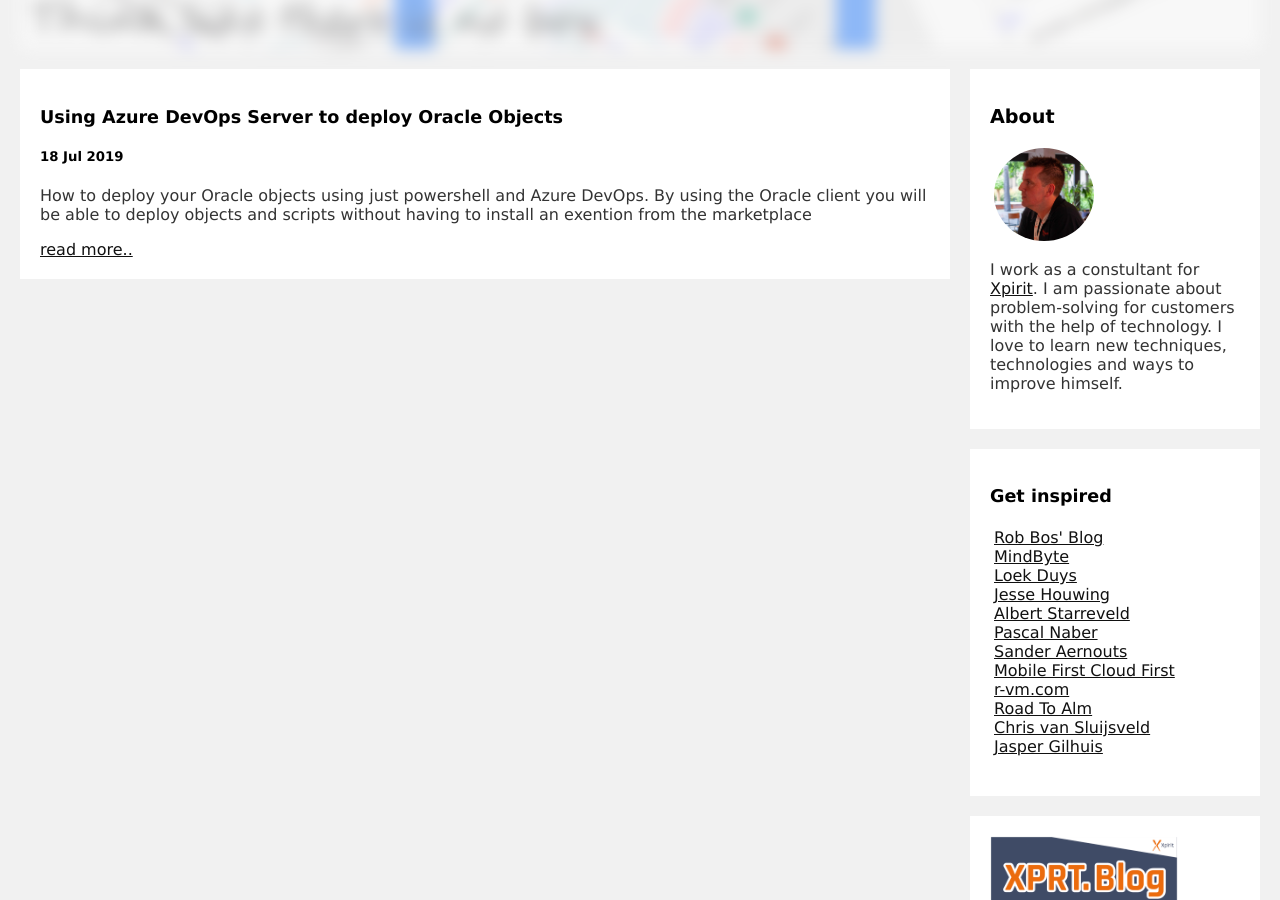
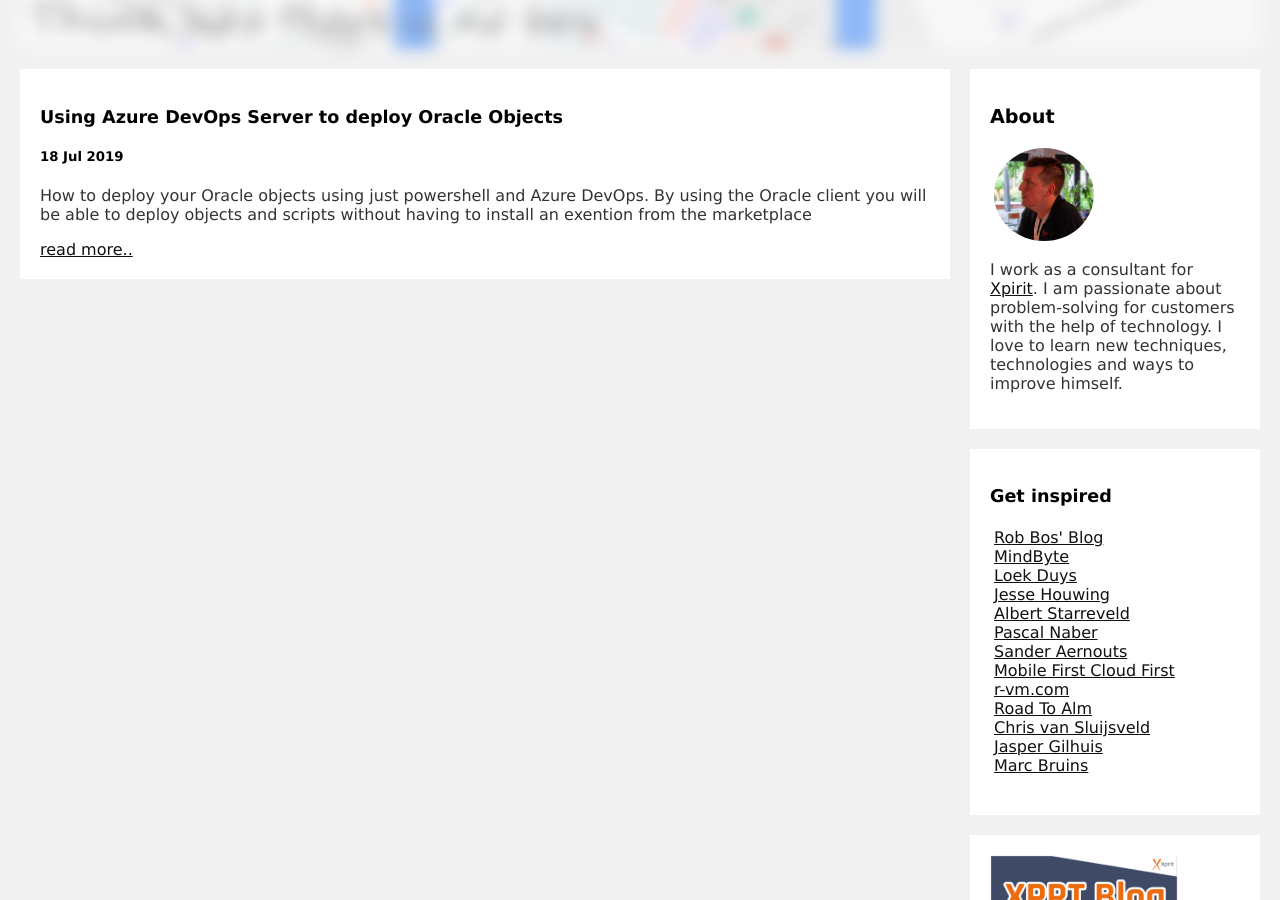
Before and after one commit to arjanvanbekkum/arjanvanbekkum.github.io, a Jekyll site: the page built from index.html, in a window 1280 px wide and 900 px high, scrolled down 381 px. Built offline with Jekyll 4.4.1, drawn with Linux system fonts in a browser that asks for light colours.

Commit message:
Typo and link

```diff
--- a/_layouts/default.html
+++ b/_layouts/default.html
@@ -25,7 +25,7 @@
 				  <div class="card">
 					<h2>About</h2>
 					<div class="fakeimg" style="height:100px;"><img src="/images/arjan.jpg" alt="arjan" width="100px" style="border-radius: 50%;"></div>
-					<p>I work as a constultant for <a href="http://www.xpirit.com" alt="xpirit" target="blank">Xpirit</a>. I am passionate about problem-solving for customers with the help of technology.
+					<p>I work as a consultant for <a href="http://www.xpirit.com" alt="xpirit" target="blank">Xpirit</a>. I am passionate about problem-solving for customers with the help of technology.
 						I love to learn new techniques, technologies and ways to improve himself.
  						</p>
 				  </div>
@@ -44,6 +44,7 @@
 						<li><a href="https://roadtoalm.com/" alt="Rene van Osnabrugge" target="_blank">Road To Alm</a></li>
 						<li><a href="https://blog.sluijsveld.com/" alt="Chris van Sluijsveld" target="_blank">Chris van Sluijsveld</a></li>
 						<li><a href="https://jaspergilhuis.nl/" alt="Jasper Gilhuis" target="_blank">Jasper Gilhuis</a></li>
+						<li><a href="https://marcbruins.nl/" alt="Marc Bruins" target="_blank">Marc Bruins</a></li>
 					</ul>
 				  </div>
 				  <div class="card follow">
```
